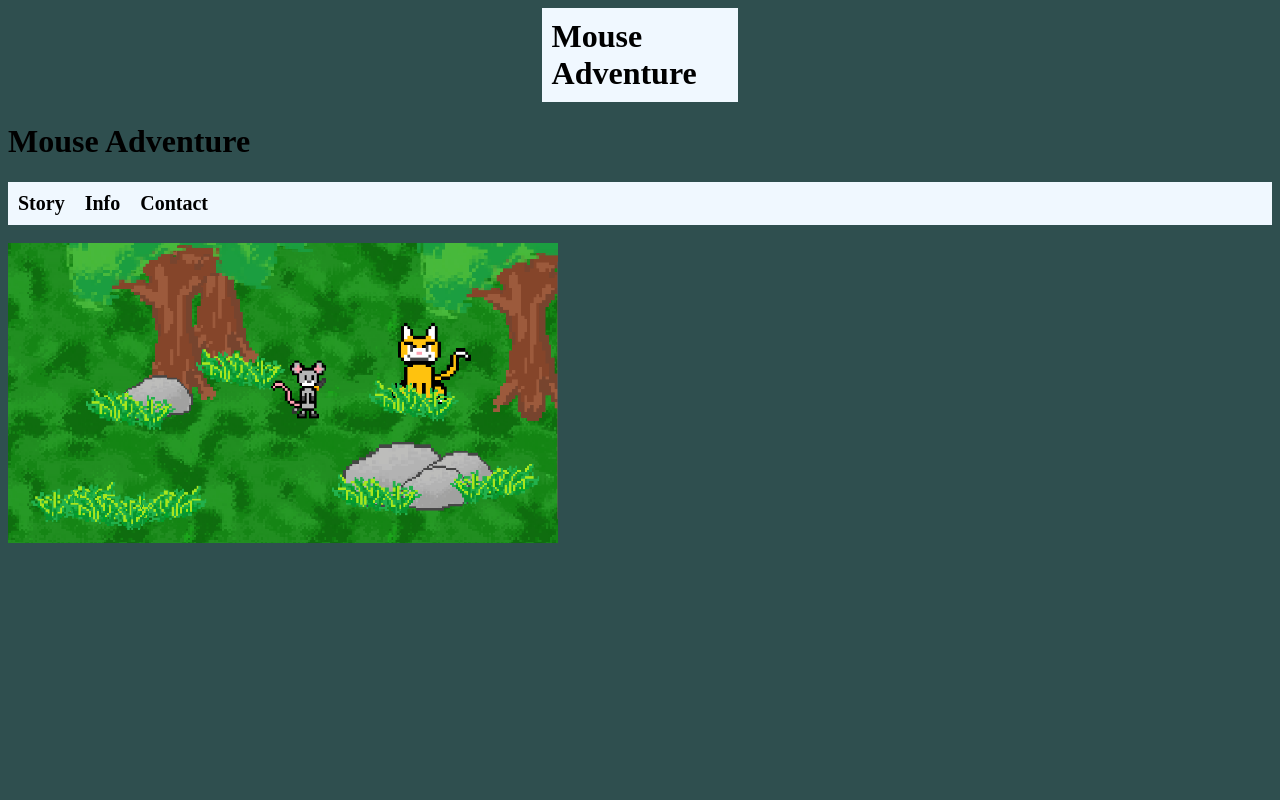
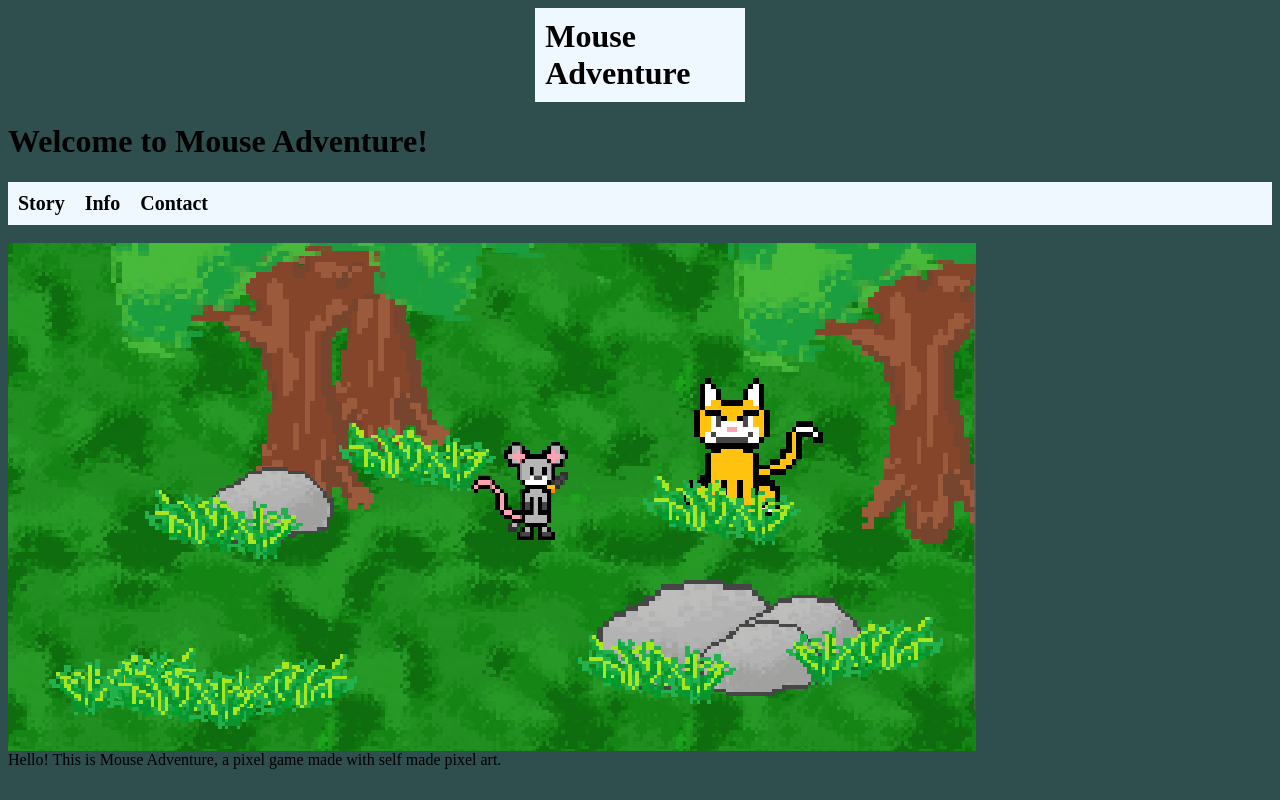
Before and after one commit to DevSeaShell/MouseGame, a plain HTML site: page index.html in a window 1280 px wide. Drawn offline with Linux system fonts and the light colour scheme.

Commit message:
Some Edits, added text.

```diff
--- a/edits.css
+++ b/edits.css
@@ -1,10 +1,9 @@
 #title {
     padding: 10px;
     margin: auto;
-    width: 14%;
+    width: 15%;
     color: black;
     background-color:aliceblue;
-
 }
 
 body {
@@ -30,3 +29,11 @@ body {
     font-weight: bold;
     font-size: 20px;
 }
+
+.welcometext{
+
+}
+
+.pic{
+    float: right;
+}
--- a/index.html
+++ b/index.html
@@ -4,7 +4,7 @@
 
 <body>
     <link rel="stylesheet" href="edits.css">
-    <h1>Mouse Adventure</h1>
+    <h1>Welcome to Mouse Adventure!</h1>
 
     <header class = "menu">
         <a herf = "#">Story</a>
@@ -12,7 +12,8 @@
         <a herf = "#">Contact</a>
     </header>
     <br>
-
-    <img src = "FirstGamePicMouseAdventure.png" width="550" height="300">
-
+    <!-- Not sure if id for immage is working -->
+    <img id = "pic" src = "FirstGamePicMouseAdventure.png">
+    <div class = "welcometext">Hello! This is Mouse Adventure, a pixel game made with self made pixel art.
+    </div>
 </body>
```
